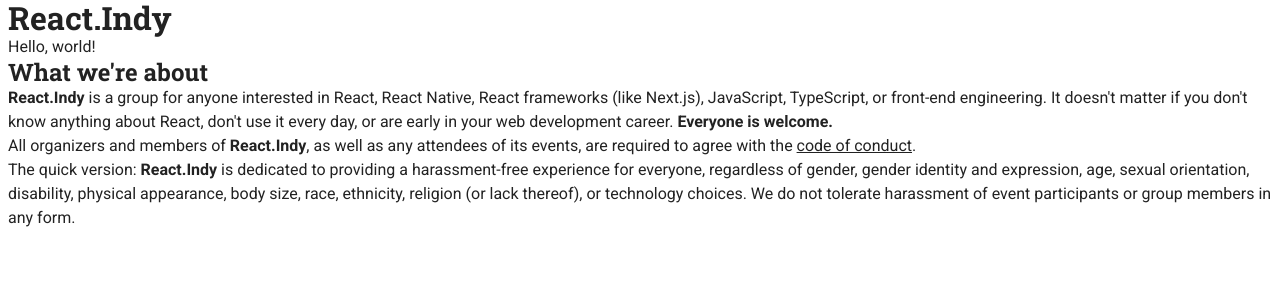
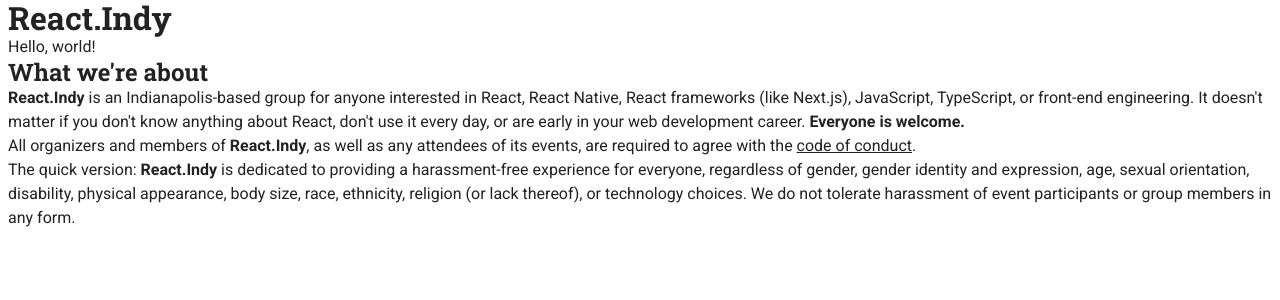
Before and after one commit to React-Indy/website, a Next.js app: page / in a window 1280 px wide. Shown: the top 300 px of the page. Built offline with nearby package versions, Linux system fonts and the light colour scheme.

Commit message:
Add mention of Indianapolis

```diff
--- a/src/pages/index.tsx
+++ b/src/pages/index.tsx
@@ -9,11 +9,12 @@
 
 			<h2>What we&apos;re about</h2>
 			<p>
-				<strong>React.Indy</strong> is a group for anyone interested in React,
-				React Native, React frameworks (like Next.js), JavaScript, TypeScript,
-				or front-end engineering. It doesn&apos;t matter if you don&apos;t know
-				anything about React, don&apos;t use it every day, or are early in your
-				web development career. <strong>Everyone is welcome.</strong>
+				<strong>React.Indy</strong> is an Indianapolis-based group for anyone
+				interested in React, React Native, React frameworks (like Next.js),
+				JavaScript, TypeScript, or front-end engineering. It doesn&apos;t matter
+				if you don&apos;t know anything about React, don&apos;t use it every
+				day, or are early in your web development career.{" "}
+				<strong>Everyone is welcome.</strong>
 			</p>
 			<p>
 				All organizers and members of <strong>React.Indy</strong>, as well as
```
